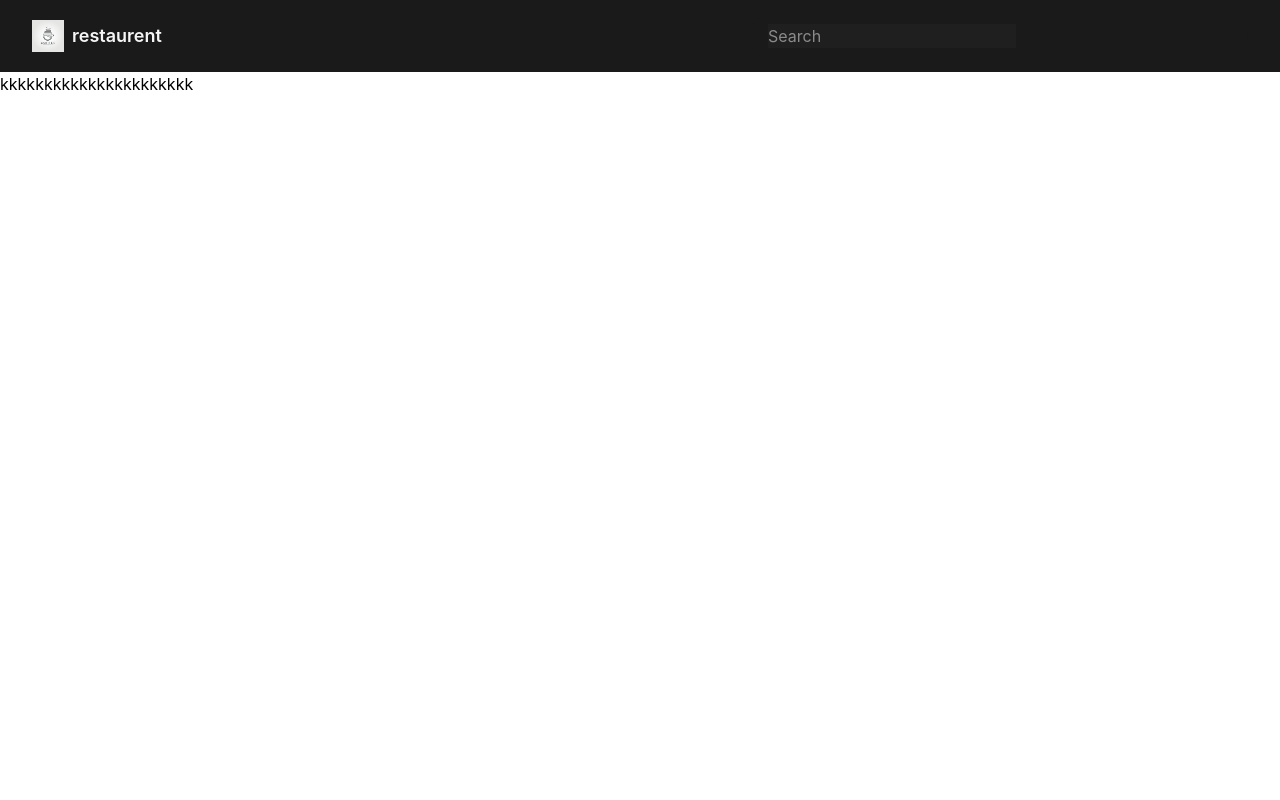
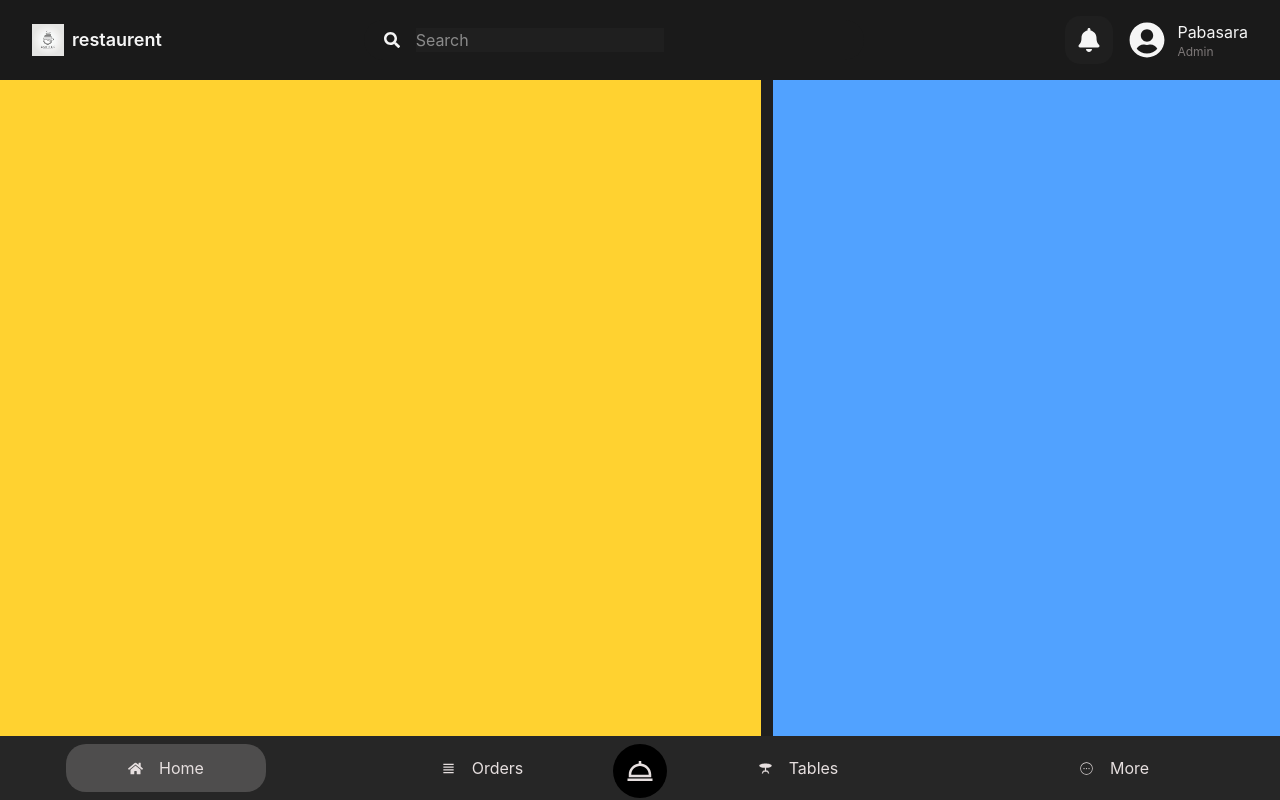
Before and after one commit to pabasaraashen/Pos-system, a React (Vite) app in the folder pos-frontend/: page / in a window 1280 px wide. Built offline with nearby package versions, Linux system fonts and the light colour scheme.

Commit message:
Update Bottomnavbar.jsx, Header.jsx

```diff
--- /dev/null
+++ b/pos-frontend/src/components/Bottomnavbar.jsx
@@ -0,0 +1,21 @@
+import React from 'react'
+import { FaHome } from 'react-icons/fa';
+import { IoReorderFourSharp } from "react-icons/io5";
+import { MdTableBar} from 'react-icons/md';
+import { CiCircleMore} from 'react-icons/ci';
+import { BiDish } from "react-icons/bi";
+
+const Bottomnavbar = () => {
+  return (
+    <div className='fixed bottom-0 left-0 right-0 bg-[#262626] p-2 h-16 flex justify-around'>
+        <button className='flex items-center justify-center text-[#e6dfdf] bg-[#4e4d4d] w-[200px] rounded-[20px]'><FaHome className='inline mr-4' size={15}/>Home</button>
+        <button className='flex items-center justify-center text-[#e6dfdf]  w-[200px] rounded-[20px]'><IoReorderFourSharp className='inline mr-4' size={15}/>Orders</button>
+        <button className='flex items-center justify-center text-[#e6dfdf]  w-[200px] rounded-[20px]'><MdTableBar className='inline mr-4' size={15}/>Tables</button>
+        <button className='flex items-center justify-center text-[#e6dfdf]  w-[200px] rounded-[20px]'><CiCircleMore className='inline mr-4' size={15}/>More</button>
+
+        <button className='absolute items-center bg-[#000000] text-[#e6dfdf] rounded-full p-3'><BiDish size={30}/></button>
+    </div>
+  )
+}
+
+export default Bottomnavbar
--- a/pos-frontend/src/components/shared/Header.jsx
+++ b/pos-frontend/src/components/shared/Header.jsx
@@ -16,12 +16,27 @@ const Header = () => {
 
      {/*search bar*/}
      <div className="flex items-center gap-4 bg-[#1a1a1a] rounded-[20px] px-5 py-2 w-[500px]">
+        <FaSearch className="text-[#f5f5f5]" />
         <input
          type="text"
          placeholder="Search"
          className="bg-[#1f1f1f] outline-none text-[#f5f5f5]"
         />
      </div>
+
+     {/*login profile*/}
+     <div className="flex items-center gap-4">
+        <div className="bg-[#1f1f1f] rounded-[15px] p-3 cursor-pointer">
+            <FaBell className="text-[#f5f5f5] text-2xl"/>
+        </div>
+        <div className="flex items-center gap-3 cursor-pointer">
+            <FaUserCircle className="text-[#f5f5f5] text-4xl"/>
+        <div className="flex flex-col items-start">
+            <h1 className="text-md text-[#f5f5f5]">Pabasara</h1>
+            <p className="text-xs text-[#7c7777]">Admin</p>
+        </div>
+        </div>
+     </div>
     </header>
   )
 }
--- a/pos-frontend/src/pages/Home.jsx
+++ b/pos-frontend/src/pages/Home.jsx
@@ -1,8 +1,15 @@
 import React from 'react'
+import Bottomnavbar from '../components/Bottomnavbar'
 
 const Home = () => {
   return (
-    <div>kkkkkkkkkkkkkkkkkkkkkk</div>
+    <section className='bg-[#1f1f1f] h-[calc(100vh-5rem)] overflow-hidden flex gap-3'>
+       {/*left*/}
+       <div className='flex-[3] bg-amber-300'></div>
+       {/*right*/}
+       <div className='flex-[2] bg-blue-400'></div>
+       <Bottomnavbar/>
+    </section>
   )
 }
 
```
